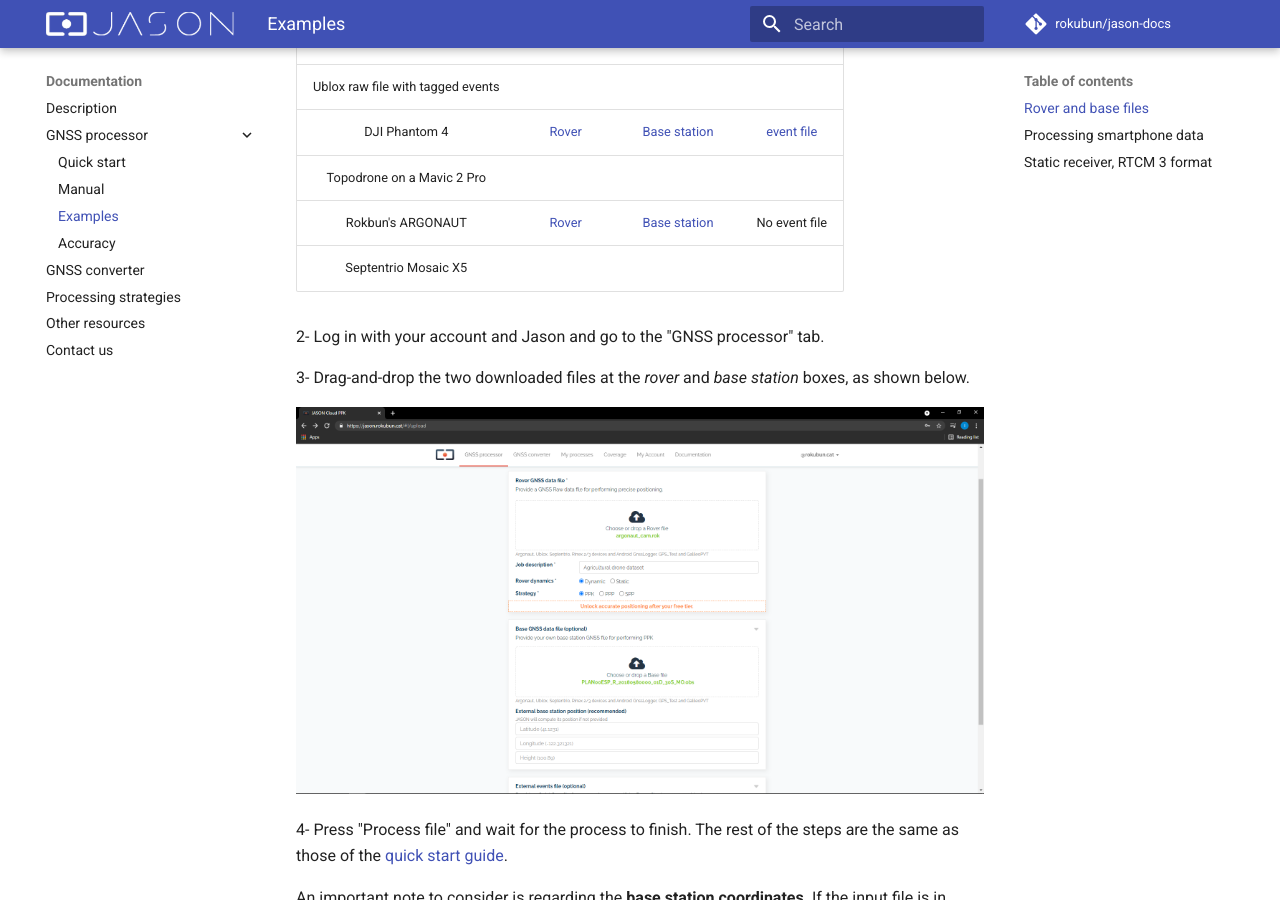
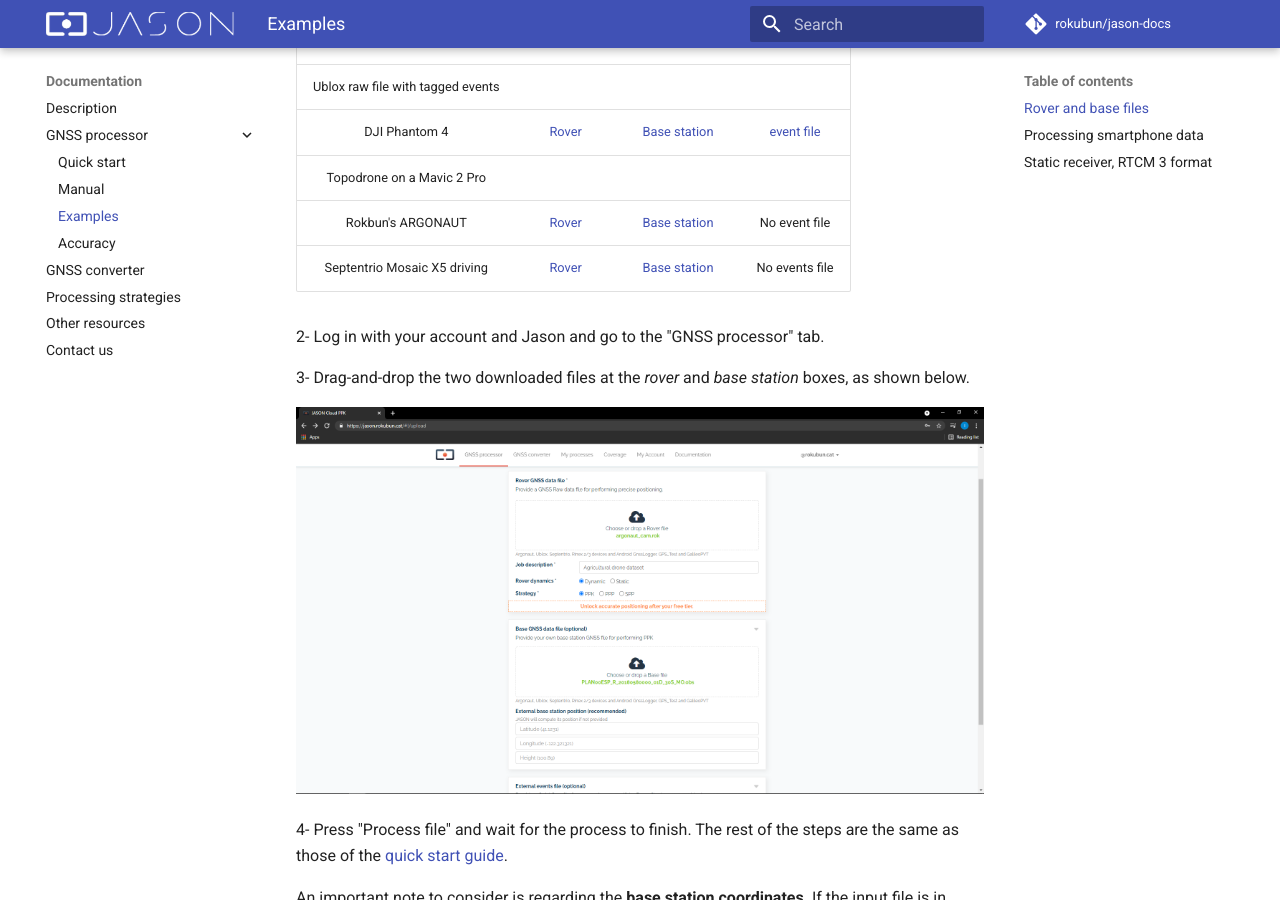
Before and after one commit to rokubun/jason-docs, an MkDocs documentation site: the page built from docs/examples.md, in a window 1280 px wide and 900 px high, scrolled down 598 px. Built offline with MkDocs 1.6.1 and Material for MkDocs 9.7.7, drawn with Linux system fonts in a browser that asks for light colours; some web fonts are replaced; comment, search, counter and statistics services are not loaded.

Commit message:
fix: septentrio dataset added

```diff
--- a/docs/examples.md
+++ b/docs/examples.md
@@ -26,7 +26,7 @@
 DJI Phantom 4 | [Rover](https://jason-docs.s3.eu-central-1.amazonaws.com/DJI_with_cam_events/101_0082_Rinex.rnx) | [Base station](https://jason-docs.s3.eu-central-1.amazonaws.com/DJI_with_cam_events/RTK134_202102051543_13ALG6P0050051.DAT) | [event file](https://jason-docs.s3.eu-central-1.amazonaws.com/DJI_with_cam_events/101_0082_Timestamp.MRK)
 Topodrone on a Mavic 2 Pro |
 Rokbun's ARGONAUT | [Rover](https://github.com/rokubun/jason-docs/blob/master/assets/XXXX00CAT_R_20201201204_22M_01S_MO.rnx?raw=true) | [Base station](https://github.com/rokubun/jason-docs/blob/master/assets/MARE00ESP_R_20201201204_22M_01S_MO.rnx?raw=true) | No event file
-Septentrio Mosaic X5 |
+Septentrio Mosaic X5 driving | [Rover](https://jason-docs.s3.eu-central-1.amazonaws.com/Cardedeu_Driving_MosaicX5_1Hz/XXXX00CAT_R_20203401333_01H_01S_MO.rnx) | [Base station](https://jason-docs.s3.eu-central-1.amazonaws.com/Cardedeu_Driving_MosaicX5_1Hz/MARE00ESP_R_20203401333_82M_01S_MO.rnx) | No events file
 
 2- Log in with your account and Jason and go to the "GNSS processor" tab.
 
```
